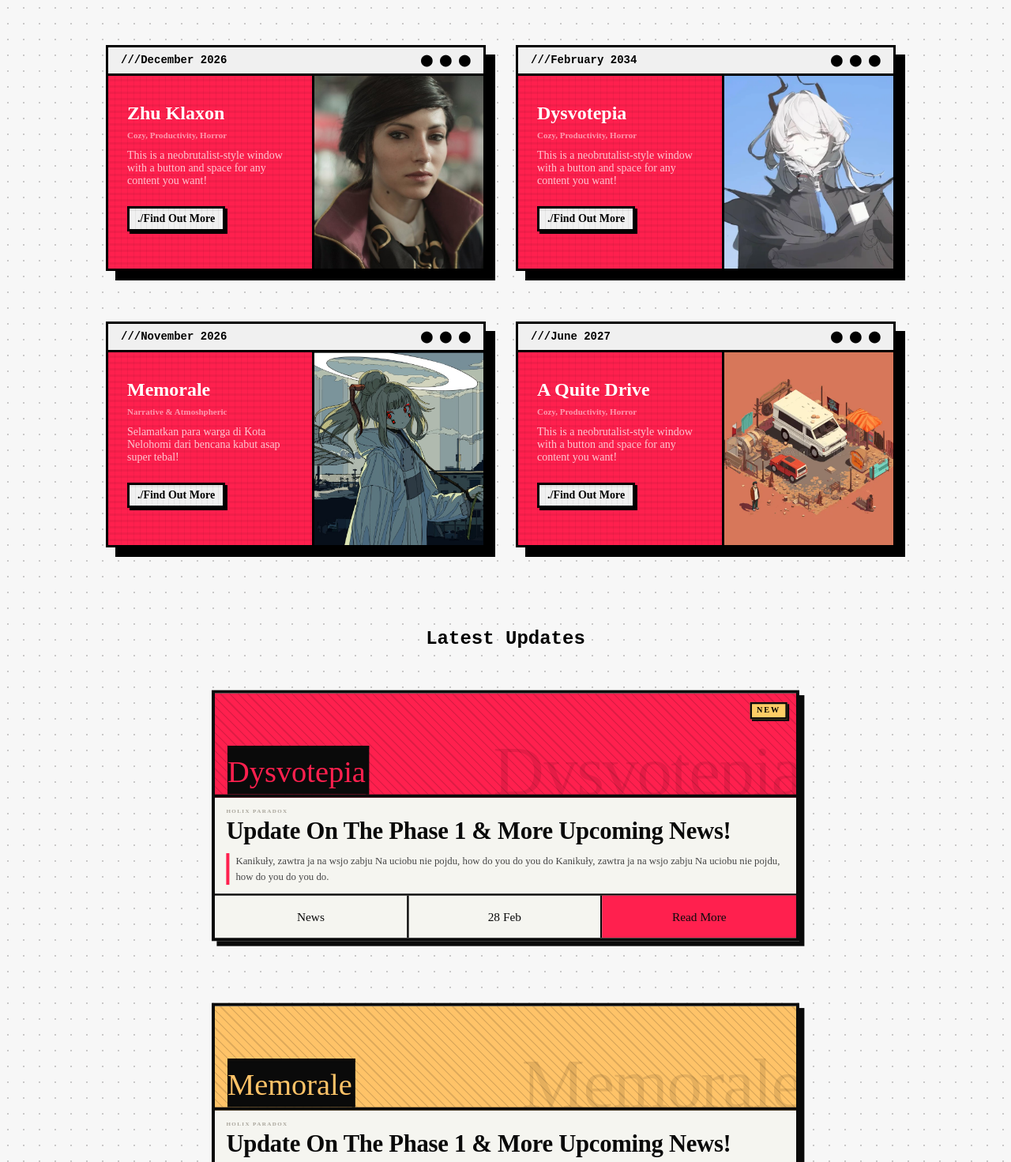
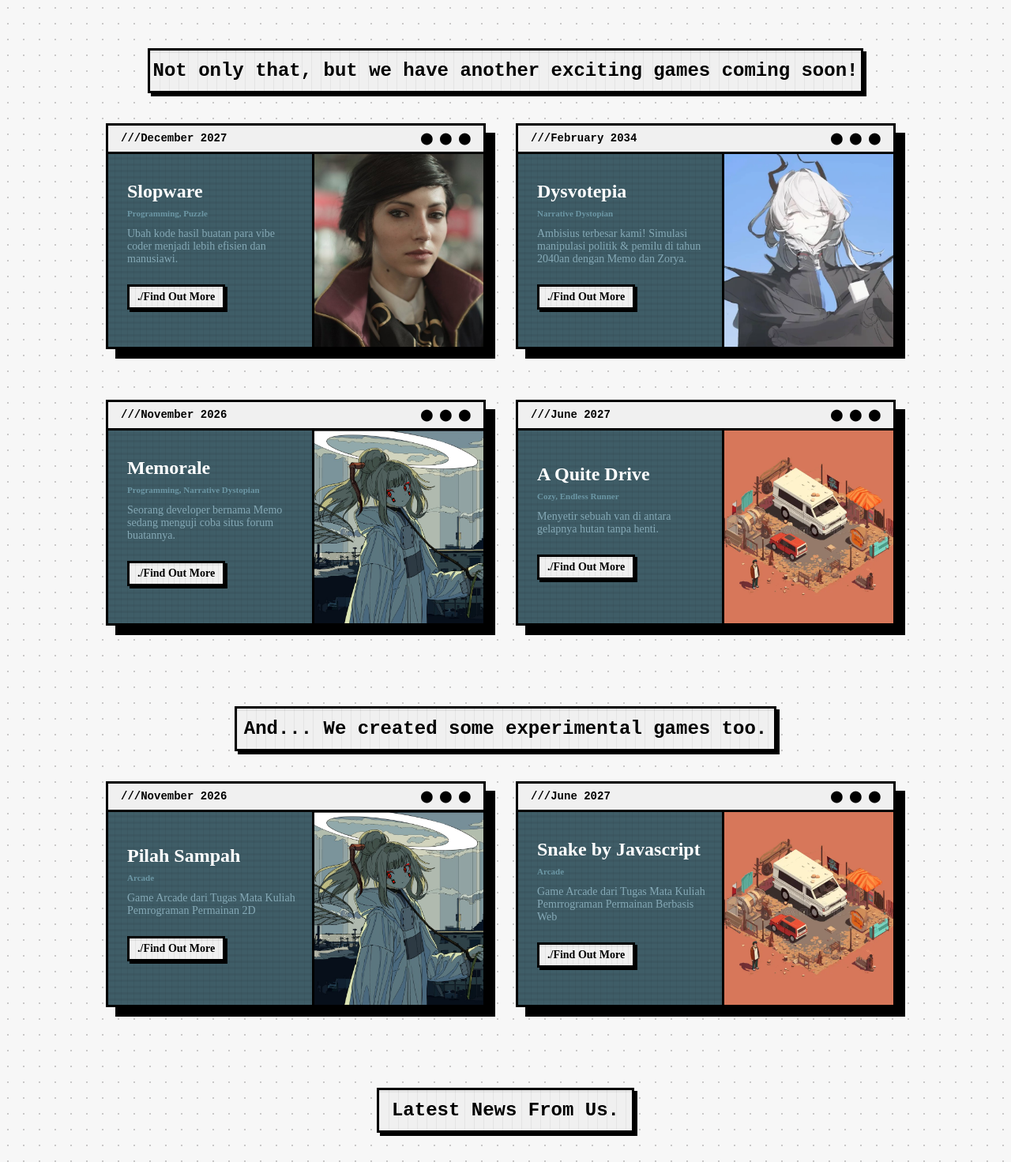
Before and after one commit to 8110118/Holix-Paradox, a plain HTML site: page index.html in a window 1280 px wide. Shown: the part 1100-2571 px from the top of the page at 79% size. Drawn offline with Linux system fonts and the light colour scheme; a small style sheet from the web is missing; a web font is replaced by a local one.

Commit message:
major update

```diff
--- a/css/style.css
+++ b/css/style.css
@@ -96,7 +96,7 @@ ul.navbar-list li a {
     font-size: 0.9rem;
     font-weight: 600;
     color: #fff;
-    background-color: #ff204e;
+    background-color: #3F5D67;
     border: 3px solid #000;
     box-shadow: 4px 4px 0 #000000;
     transition: all 0.2s ease;
@@ -107,7 +107,7 @@ ul.navbar-list li a:hover {
     translate: 1.5px 1.5px;
     box-shadow: 1.5px 1.5px 0 #000000;
     background-color: #000;
-    color: #ff204e;
+    color: #f0f0f0;
     border: 3px solid #000;
 }
 
@@ -116,15 +116,37 @@ ul.navbar-list li a:active {
     box-shadow: 0 0 0 #000000;
 }
 
-.future {
+.future, .future-2, .future-3, .future-4 {
     font-family: "Cascadia Code", monospace;
     font-size: 1.5rem;
-    margin-top: 64px;
-    margin-bottom: 12px;
+    color: #000;
+    margin: 64px auto 12px auto;
+    padding: 12px 0px;
+    border: 3px solid #000;
+    box-shadow: 4px 4px 0 #000000;
+    background: linear-gradient(to right, rgba(0, 0, 0, 0.05) 1px, transparent 1px) 0% 0% / 0.5em 0.5em, linear-gradient(rgba(0, 0, 0, 0.05) 3px, transparent 1px) #f0f0f0;;
 }
+.future {
+    width: 700px;
+}
+
+.future-2 {
+    width: 900px;
+    margin-top: 0px;
+}
+
+.future-3 {
+    width: 680px;
+}
+
+.future-4 {
+    width: 320px;
+    margin-bottom: 0px;
+}
+
 .main-game {
     display: inline-flex;
-    flex-direction: row;
+    flex-direction: column;
     margin-bottom: 64px;
     width: 1000px;
 }
@@ -153,7 +175,7 @@ ul.navbar-list li a:active {
     height: 280px;
     margin: 32px auto;
     translate: -6px -6px;
-    background: #ff204e;
+    background: #3F5D67;
     border: 3px solid #000000;
     box-shadow: 12px 12px 0 #000000;
     overflow: hidden;
@@ -181,6 +203,10 @@ ul.navbar-list li a:active {
     font-size: 14px;
     margin-bottom: 12px;
     font-weight: 900;
+}
+.main-game > .natura-paradox > .card > .content > .text-button-card > .button {
+    padding: 12px 12px;
+    font-size: 24px;
 }
 
 .head {
@@ -212,11 +238,11 @@ ul.navbar-list li a:active {
 }
 
 .genre {
-    color: #ff98ad;
+    color: #6c97a5;
 }
 
 .subtext {
-    color: #ffc6d1;
+    color: #85a9b6;
     font-size: 14px;
     font-weight: 400;
 }
@@ -273,7 +299,7 @@ ul.navbar-list li a:active {
     border: 3px solid #000000;
     box-shadow: 3px 3px 0 #000000;
     font-weight: 750;
-        background: linear-gradient(to right, rgba(0, 0, 0, 0.05) 1px, transparent 1px) 0% 0% / 0.5em 0.5em, linear-gradient(rgba(0, 0, 0, 0.05) 3px, transparent 1px) #f0f0f0;
+    background: linear-gradient(to right, rgba(0, 0, 0, 0.05) 1px, transparent 1px) 0% 0% / 0.5em 0.5em, linear-gradient(rgba(0, 0, 0, 0.05) 3px, transparent 1px) #f0f0f0;
     transition: all 0.3s ease;
     cursor: pointer;
     margin-top: 12px;
@@ -286,7 +312,7 @@ ul.navbar-list li a:active {
 
 .card > .content > .text-button-card > .button:hover {
     background: #000000;
-    color: #ff204e;
+    color: #f0f0f0;
     font-weight: 600;
 }
 
@@ -308,14 +334,19 @@ a:link {
     cursor: pointer;
 }
 
+.dev-log {
+    display: flex;
+    flex-direction: column;
+    gap: 48px;
+}
+
 .card-update {
     background: #f5f5f0;
     border: 5px solid #0a0a0a;
     box-shadow: 8px 8px 0 #0a0a0a;
     position: relative;
     overflow: hidden;
-    width: 92%;
-    transform: scale(0.8);
+    width: 800px;
     margin: 0 auto;
     transition: all 0.3s ease;
 }
@@ -326,7 +357,7 @@ a:link {
 
 .update-photo {
     height: 160px;
-    background: #ff204e;
+    background: #3F5D67;
     border-bottom: 5px solid #0a0a0a;
     position: relative;
     overflow: hidden;
@@ -374,7 +405,7 @@ a:link {
     justify-content: center;
     font-family: Cascadia code;
     font-size: 3rem;
-    color: #ff204e;
+    color: #3F5D67;
     flex-shrink: 0;
 }
 
@@ -424,7 +455,7 @@ a:link {
     font-size: 1rem;
     font-family: Cascadia code;;
     color: #464646;
-    border-left: 5px solid #ff204e;
+    border-left: 5px solid #3F5D67;
     padding-left: 10px;
     line-height: 1.55;
     margin-bottom: 14px;
@@ -450,7 +481,7 @@ a.pstat {
     justify-content: center;
     transition: background-color 0.2s ease, color 0.2s ease;
     cursor: pointer;
-    background-color: #ff204e;
+    background-color: #3F5D67;
     color: #fff;
     transition: all 0.3s ease;
 }
@@ -460,7 +491,7 @@ a.pstat:hover {
 }
 
 a.pstat:hover .psv {
-    color: #ff204e;
+    color: #3F5D67;
 }
 
 .pstat:last-child {
@@ -574,6 +605,27 @@ a.pstat:hover .psv {
     .grid {
         flex-direction: column;
         gap: 24px;
+    }
+    .future, .future-1, .future-2, .future-3, .future-4 {
+        font-size: 18px;
+    }
+    .future {
+        width: 540px;
+    }
+
+    .future-1 {
+        width: 540px;
+    }
+
+    .future-2 {
+        width: 700px;
+    }
+
+    .future-3 {
+        width: 540px;
+    }
+    .future-4 {
+        width: 250px;
     }
 
     .card {
@@ -755,7 +807,7 @@ a.pstat:hover .psv {
 
 .input__container:hover {
     transform: rotateX(5deg) rotateY(1 deg) scale(1.05);
-    box-shadow: 25px 25px 0 -5px #ff204e, 25px 25px 0 0 #000;
+    box-shadow: 25px 25px 0 -5px #3F5D67, 25px 25px 0 0 #000;
 }
 
 .shadow__input {
@@ -778,7 +830,7 @@ a.pstat:hover .psv {
 .input__button__shadow {
     cursor: pointer;
     border: 3px solid #000;
-    background: #ff204e;
+    background: #3F5D67;
     transition: all 400ms cubic-bezier(0.23, 1, 0.32, 1);
     display: flex;
     justify-content: center;
@@ -792,7 +844,7 @@ a.pstat:hover .psv {
 }
 
 .input__button__shadow:hover {
-    background: #ff204e;
+    background: #3F5D67;
     transform: translateZ(10px) translateX(-5px) translateY(-5px);
     box-shadow: 5px 5px 0 0 #000;
 }
@@ -837,7 +889,7 @@ a.pstat:hover .psv {
     font-family: Cascadia code;
     top: -15px;
     left: 20px;
-    background: #ff204e;
+    background: #3F5D67;
     color: #FFF;
     font-weight: bold;
     padding: 5px 10px;
--- a/index.html
+++ b/index.html
@@ -48,10 +48,11 @@
                 </div>
                 <section class="game-showcase">
                     <div class="game-showcase-container">
-                        <h1 class="future">Our Future Games</h1>
+
                         <!-- Konten kartu atau daftar game dapat ditambahkan di dalam container ini. -->
                         <div class="grid">
                             <div class="main-game">
+                                <h1 class="future">In no time, we'll have our first game released!</h1>
                                 <div class="natura-paradox">
                                     <div class="card">
                                         <div class="head">
@@ -61,9 +62,9 @@
                                         <div class="content">
                                             <div class="text-button-card">
                                                 <h1 class="main-title">The Natura Paradox</h1>
-                                                <p class="genre">Cozy, Productivity, Horror</p>
+                                                <p class="genre">Narrative Dystopian</p>
                                                 <br>
-                                                <p class="subtext">This is a neobrutalist-style window with a button and space for any content you want!</p>
+                                                <p class="subtext">Sebuah kisah seorang insinyur botani yang berusaha menghidupkan kota yang sekarat.</p>
                                                 <br/>
                                                 <a class="button" href="./Pilah-Sampah-Final-Release/index.html">./Find Out More</a>
                                             </div>
@@ -74,19 +75,20 @@
                                     </div>
                                 </div>
                             </div>
+                            <h1 class="future-2">Not only that, but we have another exciting games coming soon!</h1>
                             <div class="grid-game-1">
-                                <div class="pilah-sampah">
+                                <div class="slopware">
                                     <div class="card">
                                         <div class="head">
-                                            <p class="card-header-text">///December 2026</p>
+                                            <p class="card-header-text">///December 2027</p>
                                             <div class="dot-icon">⬤  ⬤  ⬤</div>
                                         </div>
                                         <div class="content">
                                             <div class="text-button-card">
-                                                <h1>Zhu Klaxon</h1>
-                                                <p class="genre">Cozy, Productivity, Horror</p>
+                                                <h1>Slopware</h1>
+                                                <p class="genre">Programming, Puzzle</p>
                                                 <br>
-                                                <p class="subtext">This is a neobrutalist-style window with a button and space for any content you want!</p>
+                                                <p class="subtext">Ubah kode hasil buatan para vibe coder menjadi lebih efisien dan manusiawi.</p>
                                                 <br/>
                                                 <a class="button" href="./Pilah-Sampah-Final-Release/index.html">./Find Out More</a>
                                             </div>
@@ -105,9 +107,9 @@
                                         <div class="content">
                                             <div class="text-button-card">
                                                 <h1>Dysvotepia</h1>
-                                                <p class="genre">Cozy, Productivity, Horror</p>
+                                                <p class="genre">Narrative Dystopian</p>
                                                 <br>
-                                                <p class="subtext">This is a neobrutalist-style window with a button and space for any content you want!</p>
+                                                <p class="subtext">Ambisius terbesar kami! Simulasi manipulasi politik & pemilu di tahun 2040an dengan Memo dan Zorya.</p>
                                                 <br/>
                                                 <a class="button" href="./Pilah-Sampah-Final-Release/index.html">./Find Out More</a>
                                             </div>
@@ -128,9 +130,9 @@
                                         <div class="content">
                                             <div class="text-button-card">
                                                 <h1>Memorale</h1>
-                                                <p class="genre">Narrative & Atmoshpheric</p>
+                                                <p class="genre">Programming, Narrative Dystopian</p>
                                                 <br>
-                                                <p class="subtext">Selamatkan para warga di Kota Nelohomi dari bencana kabut asap super tebal!</p>
+                                                <p class="subtext">Seorang developer bernama Memo sedang menguji coba situs forum buatannya.</p>
                                                 <br/>
                                                 <a class="button" href="./Pilah-Sampah-Final-Release/index.html">./Find Out More</a>
                                             </div>
@@ -149,9 +151,54 @@
                                         <div class="content">
                                             <div class="text-button-card">
                                                 <h1>A Quite Drive</h1>
-                                                <p class="genre">Cozy, Productivity, Horror</p>
+                                                <p class="genre">Cozy, Endless Runner</p>
                                                 <br>
-                                                <p class="subtext">This is a neobrutalist-style window with a button and space for any content you want!</p>
+                                                <p class="subtext">Menyetir sebuah van di antara gelapnya hutan tanpa henti.</p>
+                                                <br/>
+                                                <a class="button" href="./Pilah-Sampah-Final-Release/index.html">./Find Out More</a>
+                                            </div>
+                                            <div class="game-image-card">
+                                                <img src="assets/images/A_Quite_Drive.webp" alt="A Quite Drive Game Image">
+                                            </div>
+                                        </div>
+                                    </div>
+                                </div>
+                            </div>
+                            <h1 class="future-3">And... We created some experimental games too.</h1>
+                            <div class="grid-game-2">
+                                <div class="pilah-sampah">
+                                    <div class="card">
+                                        <div class="head">
+                                            <p class="card-header-text">///November 2026</p>
+                                            <div class="dot-icon">⬤  ⬤  ⬤</div>
+                                        </div>
+                                        <div class="content">
+                                            <div class="text-button-card">
+                                                <h1>Pilah Sampah</h1>
+                                                <p class="genre">Arcade</p>
+                                                <br>
+                                                <p class="subtext">Game Arcade dari Tugas Mata Kuliah Pemrograman Permainan 2D</p>
+                                                <br/>
+                                                <a class="button" href="./Pilah-Sampah-Final-Release/index.html">./Find Out More</a>
+                                            </div>
+                                            <div class="game-image-card">
+                                                <img src="assets/images/Natura_Paradox.jpg" alt="Memorale Game Image">
+                                            </div>
+                                        </div>
+                                    </div>
+                                </div>
+                                <div class="snake">
+                                    <div class="card">
+                                        <div class="head">
+                                            <p class="card-header-text">///June 2027</p>
+                                            <div class="dot-icon">⬤  ⬤  ⬤</div>
+                                        </div>
+                                        <div class="content">
+                                            <div class="text-button-card">
+                                                <h1>Snake by Javascript</h1>
+                                                <p class="genre">Arcade</p>
+                                                <br>
+                                                <p class="subtext">Game Arcade dari Tugas Mata Kuliah Pemrrograman Permainan Berbasis Web</p>
                                                 <br/>
                                                 <a class="button" href="./Pilah-Sampah-Final-Release/index.html">./Find Out More</a>
                                             </div>
@@ -168,7 +215,7 @@
                 <!-- Bagian dev log: menampilkan pembaruan terbaru dari proses pengembangan. -->
                 <section class="dev-log">
                     <!-- Judul bagian daftar pembaruan. -->
-                    <h2 class="future">Latest Updates</h2>
+                    <h2 class="future-4">Latest News From Us.</h2>
                     <div class="dysvotepia-update">
                         <div class="card-update">
                             <div class="update-photo">
@@ -206,7 +253,6 @@
                                 <div class="update-photo-num">Memorale</div>
                                 <div class="update-avatar">Memorale</div>
                             </div>
-
                             <div class="update-body">
                                 <div class="update-handle">Holix Paradox</div>
                                 <div class="update-name">Update On The Phase 1 & More Upcoming News!</div>
```
